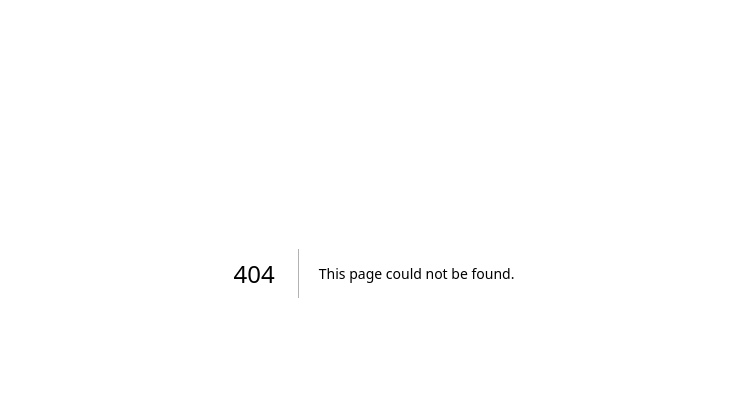
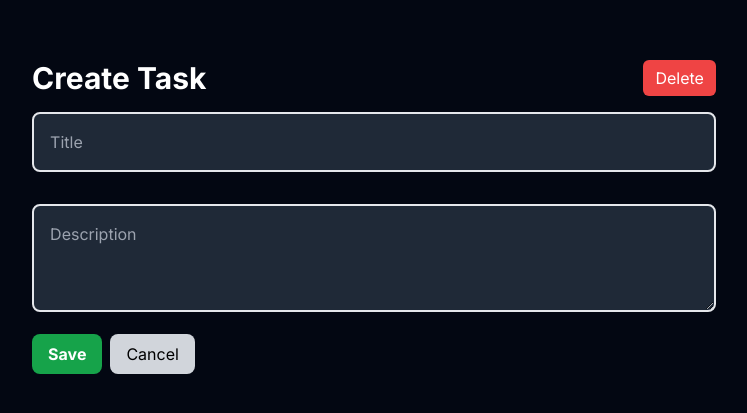
Before and after one commit to alexcoronell/tasks-nextjs-mongodb, a Next.js app: page /tasks/new in a window 1280 px wide. Before the commit this address had no page. Shown: the part 143-556 px from the top of the page, without its empty margins (266-1013 px from the left). Built offline with nearby package versions, Linux system fonts and the light colour scheme.

Commit message:
Create and delete tasks completed

```diff
--- a/jsconfig.json
+++ b/jsconfig.json
@@ -1,7 +1,9 @@
 {
   "compilerOptions": {
     "paths": {
-      "@/*": ["./src/*"]
+      "@/*": [
+        "./src/*"
+      ]
     }
   }
 }
--- a/package.json
+++ b/package.json
@@ -18,5 +18,8 @@
     "react": "18.2.0",
     "react-dom": "18.2.0",
     "tailwindcss": "3.3.3"
+  },
+  "devDependencies": {
+    "@types/react": "18.2.18"
   }
 }
--- /dev/null
+++ b/src/app/tasks/[id]/page.tsx
@@ -0,0 +1,3 @@
+import FormPage from "../new/page";
+
+export default FormPage;
--- /dev/null
+++ b/src/app/tasks/new/page.tsx
@@ -0,0 +1,114 @@
+"use client";
+import { ChangeEvent, FormEvent, useState, useEffect } from "react";
+import { useRouter, useParams } from "next/navigation";
+
+function FormPage() {
+  const [newTask, setNewTask] = useState({
+    title: "",
+    description: "",
+  });
+
+  const router = useRouter();
+  const params = useParams();
+
+  const handleChange = (
+    e: ChangeEvent<HTMLInputElement, HTMLTextAreaElement>
+  ) => setNewTask({ ...newTask, [e.target.name]: e.target.value });
+
+  const handleCancel = () => {
+    setNewTask({
+      title: "",
+      description: "",
+    });
+    router.push("/");
+    router.refresh();
+  };
+
+  const createTask = async (newTask) => {
+    try {
+      const res = await fetch("/api/tasks", {
+        method: "POST",
+        body: JSON.stringify(newTask),
+        headers: {
+          "Content-Type": "application/json",
+        },
+      });
+      const data = await res.json();
+      if (res.status === 200) {
+        router.push("/");
+        router.refresh();
+      }
+    } catch (error) {
+      console.log(error);
+    }
+  };
+
+  const handleDelete = () => {
+    if (window.confirm("Are you sure you want to delete this task?")) {
+      fetch(`/api/tasks/${params.id}`, {
+        method: "DELETE",
+      });
+      router.push("/");
+      router.refresh();
+    }
+  };
+
+  const handleSubmit = async (e: FormEvent) => {
+    e.preventDefault();
+    console.log(newTask);
+    createTask(newTask);
+  };
+
+  useEffect(() => {
+    console.log(params);
+  });
+
+  return (
+    <div className="h-[calc(100vh-7rem)] flex justify-center items-center">
+      <form onSubmit={handleSubmit}>
+        <header className="flex justify-between">
+          <h1 className="font-bold text-3xl">
+            {!params.id ? "Create Task" : "Edit Task"}
+          </h1>
+
+          <button
+            type="button"
+            className="bg-red-500 px-3 py-1 rounded-md"
+            onClick={handleDelete}
+          >
+            Delete
+          </button>
+        </header>
+        <input
+          type="text"
+          name="title"
+          placeholder="Title"
+          onChange={handleChange}
+          className="bg-gray-800 border-2 w-full p-4 rounded-lg my-4"
+        />
+        <textarea
+          name="description"
+          placeholder="Description"
+          rows={3}
+          onChange={handleChange}
+          className="bg-gray-800 border-2 w-full p-4 rounded-lg my-4"
+        ></textarea>
+        <button
+          type="submit"
+          className="bg-green-600 hover:bg-green-700 text-white font-bold px-4 py-2 rounded-lg"
+        >
+          Save
+        </button>
+        <button
+          type="button"
+          onClick={handleCancel}
+          className="bg-gray-300 text-black px-4 py-2 rounded-lg ml-2"
+        >
+          Cancel
+        </button>
+      </form>
+    </div>
+  );
+}
+
+export default FormPage;
--- a/src/components/TaskCard.jsx
+++ b/src/components/TaskCard.jsx
@@ -1,12 +1,13 @@
-import Task from '@/models/Task';
-import React from 'react';
+import Link from "next/link";
 
 function TaskCard({ task }) {
     return (
-        <div className='bg-gray-800 p-10 text-white rounded-md hover:cursor-pointer hover:bg-gray-700'>
+        <Link href={`/tasks/${task._id}`}>
+            <div className='bg-gray-800 p-10 text-white rounded-md hover:cursor-pointer hover:bg-gray-700'>
             <h3>{task.title}</h3>
             <p>{task.description}</p>
         </div>
+        </Link>
     )
 }
 
```
Also changed, not shown: tsconfig.json (added, +35 -0 lines), 1 other file (tests, documents, lock files or other folders).
